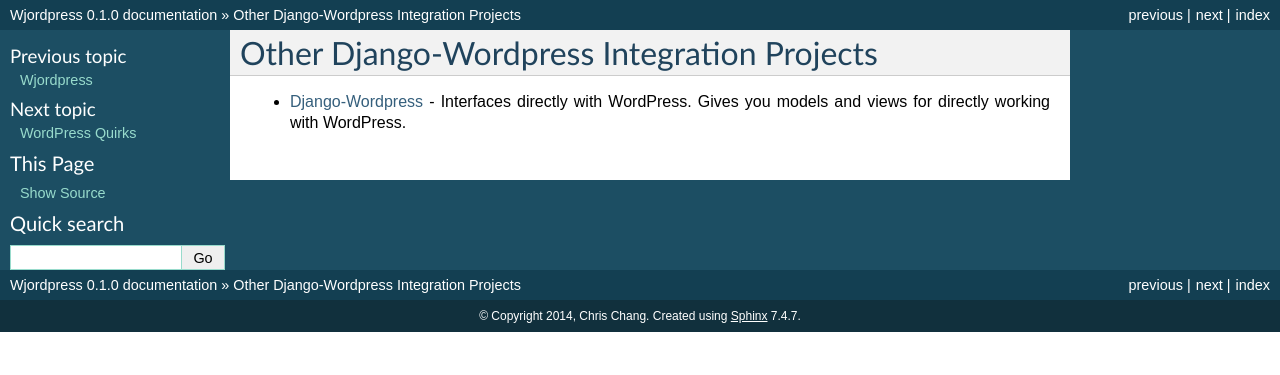
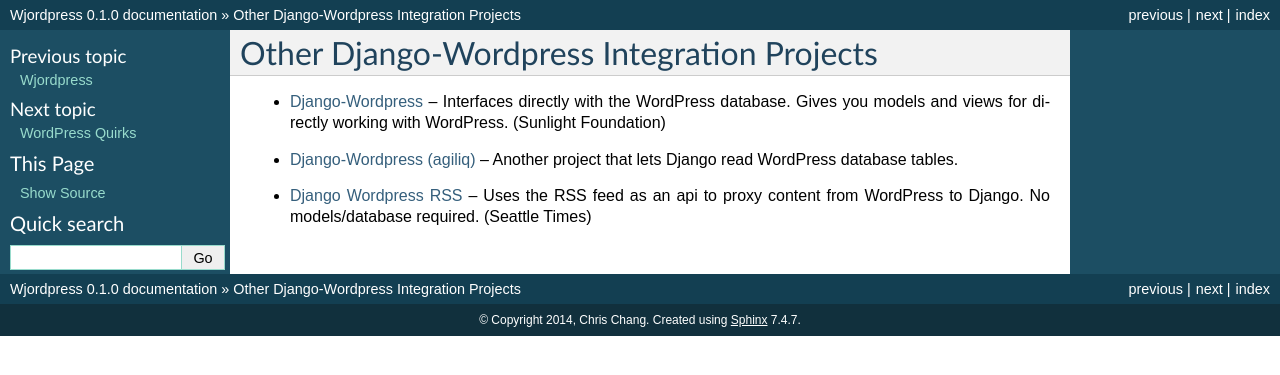
Before and after one commit to texastribune/wjordpress, a Sphinx documentation site: the page built from docs/prior_art.rst, in a window 1280 px wide. Shown: the top 375 px of the page. Built offline with Sphinx 7.4.7, drawn with Linux system fonts in a browser that asks for light colours.

Commit message:
doc more django-wordpress integrations

```diff
--- a/docs/prior_art.rst
+++ b/docs/prior_art.rst
@@ -2,7 +2,18 @@
 ===========================================
 
 
-* `Django-Wordpress`_ - Interfaces directly with WordPress. Gives you models
-  and views for directly working with WordPress.
+* `Django-Wordpress`_ -- Interfaces directly with the WordPress database. Gives
+  you models and views for directly working with WordPress. (Sunlight
+  Foundation)
 
 .. _Django-Wordpress: https://github.com/sunlightlabs/django-wordpress
+
+* `Django-Wordpress (agiliq)`_ -- Another project that lets Django read
+  WordPress database tables.
+
+.. _Django-Wordpress (agiliq): https://github.com/agiliq/django-wordpress
+
+* `Django Wordpress RSS`_ -- Uses the RSS feed as an api to proxy content from
+  WordPress to Django. No models/database required. (Seattle Times)
+
+.. _Django Wordpress RSS: https://github.com/kevinschaul/django-wordpress-rss
```
